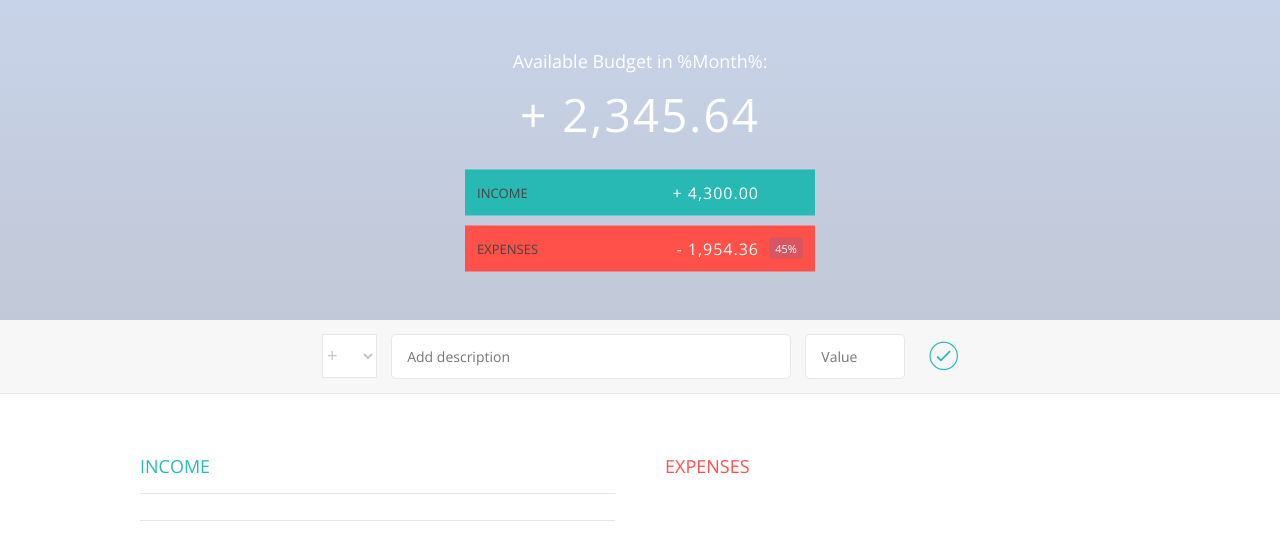
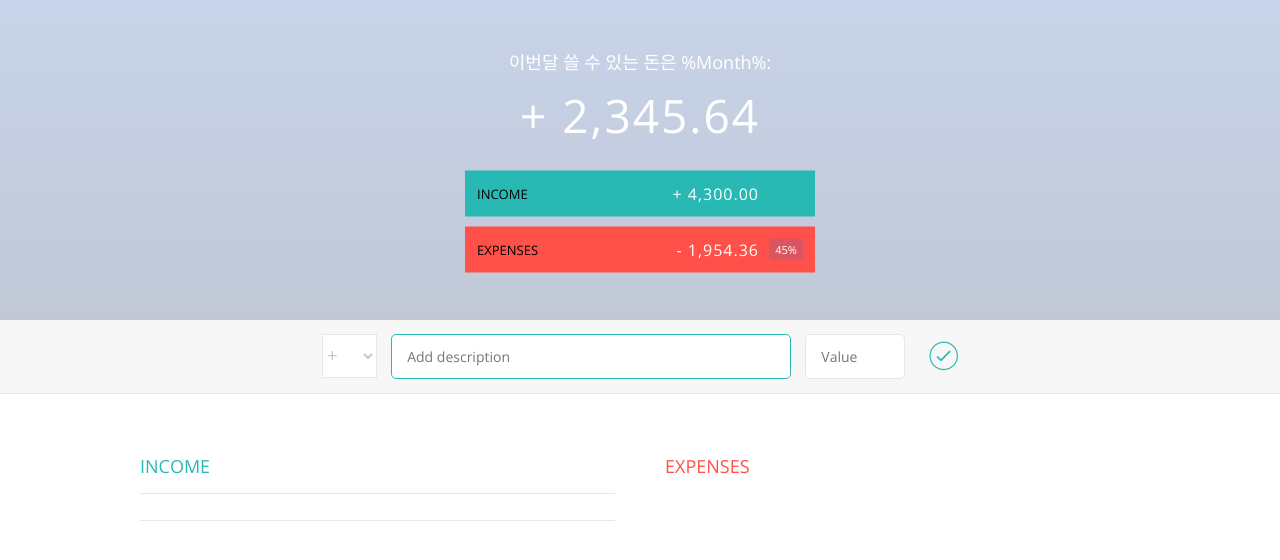
Before and after one commit to milktegi/budget, a plain HTML site: page index.html in a window 1280 px wide. Both pictures are taken after a click on the button 943 px from the left and 357 px from the top of the page. Drawn offline with nearby package versions, Linux system fonts and the light colour scheme.

Commit message:
Added clearFields

```diff
--- a/app.js
+++ b/app.js
@@ -42,7 +42,7 @@ var budgetController = (function () {
 			// create new item based on type(지출/수입)
 			if (type === 'exp') {
 				newItem = new Expense(id, des, val);
-			} else if(type === 'inc') newItem = new Income(id, des, val);
+			} else if (type === 'inc') newItem = new Income(id, des, val);
 
 			// push it into data structure(배열)
 			data.allItem[type].push(newItem);
@@ -90,12 +90,12 @@ var UIController = (function () {
 
 		// addListItem
 
-addListItem: function(obj, type) {
+		addListItem: function (obj, type) {
 
 			var html, newHtml, element;
 			// create html string with placeholder text
 
-if(type === 'inc') {
+			if (type === 'inc') {
 				element = DOMstrings.incomeContainer;
 				html = `<div class="item clearfix" id="income-%id%">
     <div class="item__description">%description%</div>
@@ -106,9 +106,9 @@ if(type === 'inc') {
     <i class="ion-ios-close-outline"></i>
     </button></div></div></div>`;
 
-}  else if(type === 'exp') {
+			} else if (type === 'exp') {
 				element = DOMstrings.expensesContainer;
-	html = 	`<div class="item clearfix"id="%expense-%id%">
+				html = `<div class="item clearfix"id="%expense-%id%">
     <div class="item__description">%description%</div>
     <div class="right clearfix">
     <div class="item__value">%value%</div>
@@ -127,9 +127,20 @@ newHtml = newHtml.replace('%value%', obj.value);
 			// insert it into the dom => jsonhtmlmethod
 			document.querySelector(element).insertAdjacentHTML('beforeend', newHtml);
 
+		},
 
+		clearFields: function () {
+			var fields, fieldsArr;
 
+		fields = document.querySelectorAll(DOMstrings.inputDesc + ',' + DOMstrings.inputVal);
+		fieldsArr = Array.prototype.slice.call(fields);
+	// callback function
+		fieldsArr.forEach(function(current, index, array) {
+				current.value = "";
+			});
+			fieldsArr[0].focus();
 		},
+
 		getDOMstrings: function () {
 			return DOMstrings;
 		}
@@ -170,6 +181,9 @@ var controller = (function (budgetCtrl, UICtrl) {
 		// 3. add the Item to user Interfact as well
 		UICtrl.addListItem(newItem, input.type);
 
+		// 3-1. clear the fields.
+		UICtrl.clearFields();
+
 		// 4. in budgetController calculate budget =>
 
 		// 5. in UI display that data
--- a/index.html
+++ b/index.html
@@ -12,7 +12,7 @@
         <div class="top">
             <div class="budget">
                 <div class="budget__title">
-                    Available Budget in <span class="budget__title--month">%Month%</span>:
+                    이번달 쓸 수 있는 돈은 <span class="budget__title--month">%Month%</span>:
                 </div>
 
                 <div class="budget__value">+ 2,345.64</div>
--- a/style.css
+++ b/style.css
@@ -82,7 +82,7 @@ body {
 .budget__expenses--text {
     float: left;
     font-size: 13px;
-    color: #444;
+    color: rgb(0, 0, 0);
     margin-top: 2px;
 }
 
```
Lines whose indentation alone changed are shown as unchanged.
